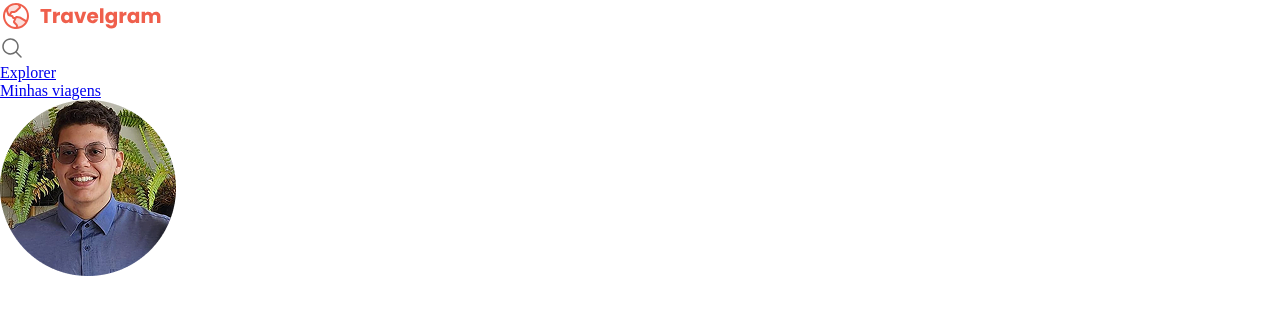
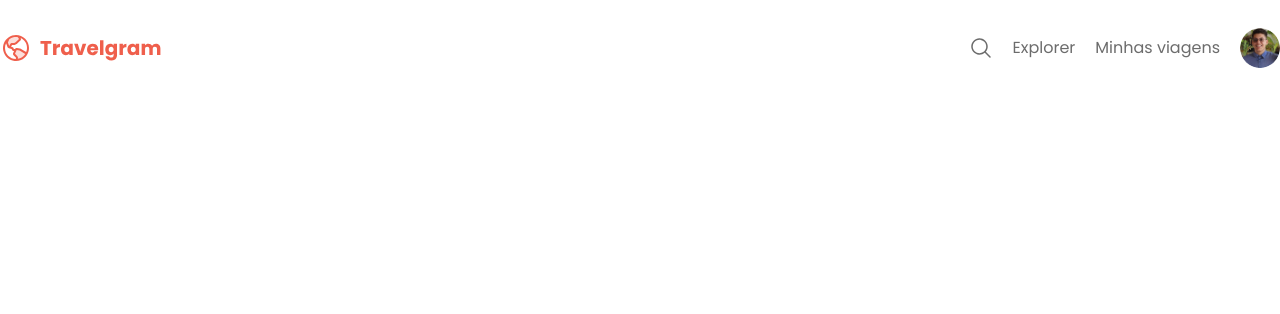
Before and after one commit to leosantosp/travelgram, a plain HTML site: page index.html in a window 1280 px wide. Drawn offline with Linux system fonts and the light colour scheme.

Commit message:
create-nav-style

```diff
--- a/index.html
+++ b/index.html
@@ -25,7 +25,7 @@
             <li><a href="#">Minhas viagens</a></li>
             <li>
                 <a href="#">
-                    <img src="assets/profile-pic.png" alt="">
+                    <img src="assets/profile-pic.png" alt="Sua foto de perfil">
                 </a>
             </li>
         </ul>
--- a/styles/global.css
+++ b/styles/global.css
@@ -24,6 +24,17 @@
 }
 
 body {
+    font: var(--text);
     color: var(--text-color-secondary);
     background-color: var(--background-color);
 }
+
+a {
+    text-decoration: none;
+    color: inherit; /* Herdar, por padrão o navegador pega o azul, eu tiro o azul e em algum momento eu pego o pai dele e implemento a color*/
+}
+
+a:hover {
+    color: var(--brand-color);
+    text-decoration: underline;
+}
--- a/styles/index.css
+++ b/styles/index.css
@@ -1 +1,2 @@
 @import url(global.css);
+@import url(nav.css);
--- /dev/null
+++ b/styles/nav.css
@@ -0,0 +1,25 @@
+nav {
+    display: flex;
+    justify-content: space-between;
+    align-items: center;
+
+    line-height: 0;
+    padding-block: 20px; /* Olhar para o eixo Y */
+}
+
+nav ul {
+    list-style: none;
+    display: flex;
+    align-items: center;
+    gap: 20px;
+
+    padding-block: 8px;
+}
+
+nav ul li:last-child img {
+    width: 40px;
+    height: 40px;
+
+    object-fit: cover;
+    border-radius: 50%;
+}
```
